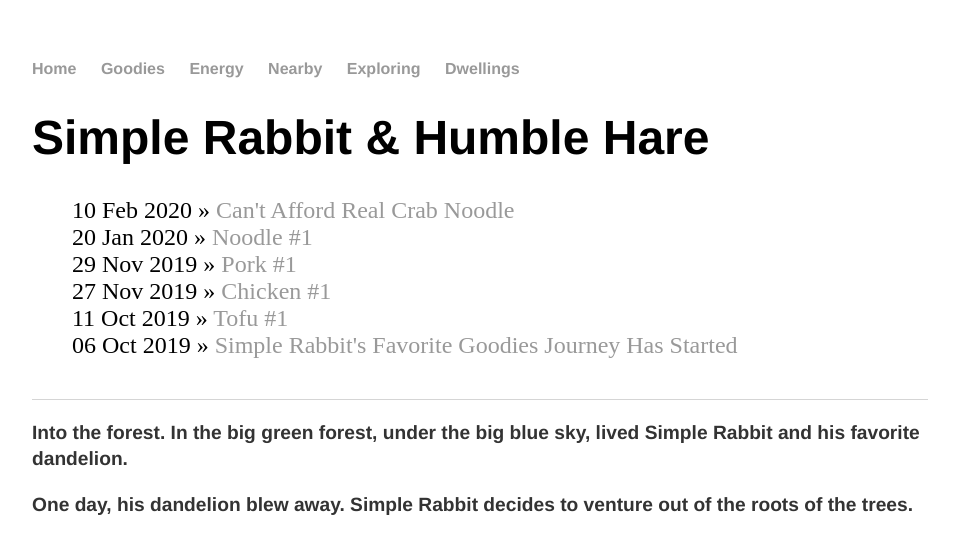
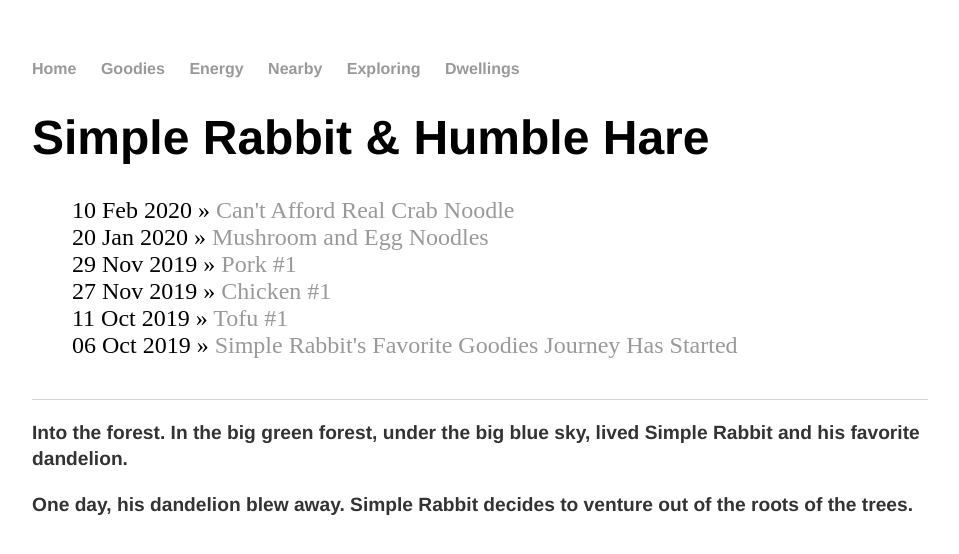
Before and after one commit to Squishy-Penguin/Squishy-Penguin.github.io, a Jekyll site: the page built from goodies/index.html, in a window 1280 px wide. Shown: the top 554 px of the page, without its empty margins (160-1119 px from the left). Built offline with Jekyll 4.4.1, drawn with Linux system fonts in a browser that asks for light colours.

Commit message:
Update 2020-1-20-Noodle-#-1.md

```diff
--- a/_posts/2020-1-20-Noodle-#-1.md
+++ b/_posts/2020-1-20-Noodle-#-1.md
@@ -1,6 +1,6 @@
 ---
 layout: post
-title: "Noodle #1"
+title: "Mushroom and Egg Noodles"
 date: 2020-01-20
 ---
 # All In One Pot - Mushroom and Egg Noodles \#1
```
